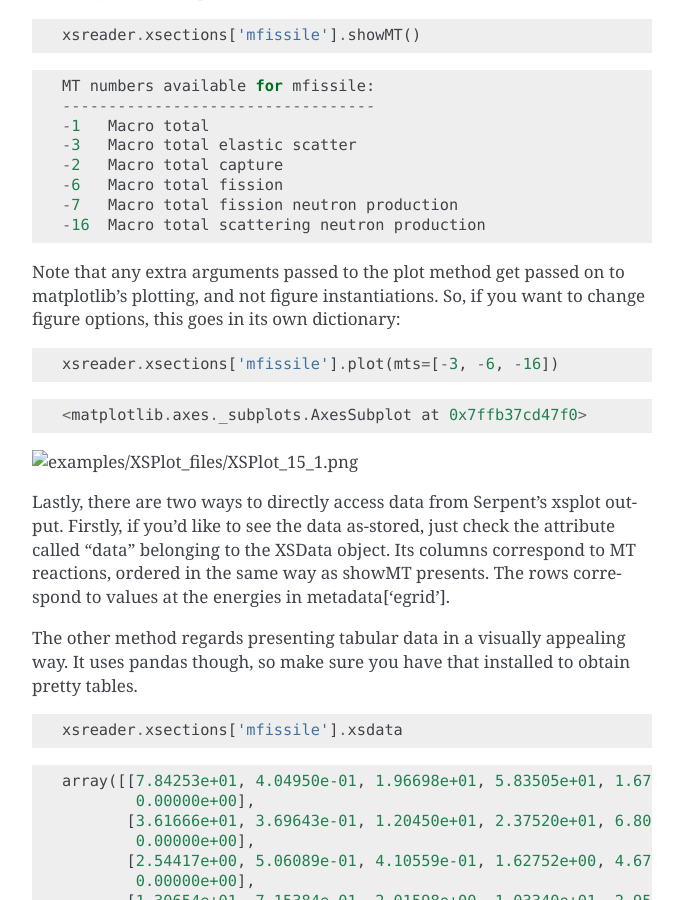
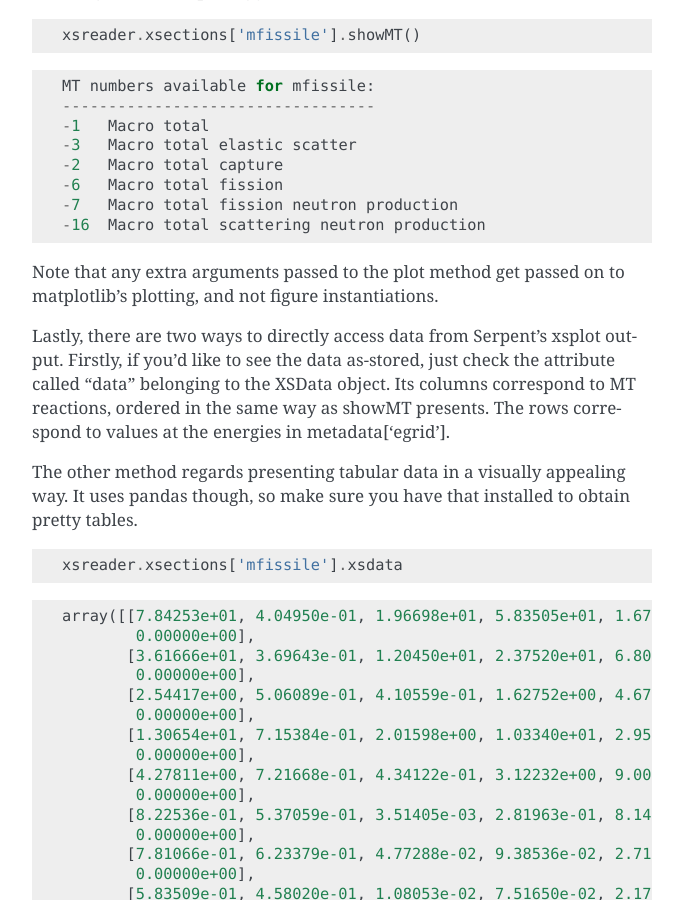
Before and after one commit to CORE-GATECH-GROUP/serpent-tools, a Sphinx documentation site: the page built from docs/examples/XSPlot.rst, in a window 1280 px wide and 900 px high, scrolled down 1898 px. Shown: the whole window, without its empty margins (428-1111 px from the left). Built offline with Sphinx 7.4.7, drawn with Linux system fonts in a browser that asks for light colours.

Commit message:
[Doc] XSPlot example renders code and figures (#133)
* fix xsplotter image in sphinx docs
* make xsplot ipyNB code appear in sphinx
* figargs kwarg was removed, docs reflect now

```diff
--- a/docs/examples/XSPlot.rst
+++ b/docs/examples/XSPlot.rst
@@ -23,7 +23,7 @@
 output, figuring out its filetype automatically as with other readers.
 Let’s plot some data used in the ``serpentTools`` regression suite.
 
-.. code:: ipython3
+.. code::
 
     import os
     import serpentTools
@@ -45,7 +45,7 @@
 chunk of plutonium metal reflected by beryllium. Let’s see what cross
 sections are available from the file:
 
-.. code:: ipython3
+.. code::
 
     xsreader.xsections.keys()
 
@@ -67,20 +67,20 @@
 
 Plotting the entries is very easy, check this out:
 
-.. code:: ipython3
+.. code::
 
     fig = xsreader.xsections['i4009_03c'].plot()
 
 
 
-.. image:: XSPlot_files/XSPlot_8_0.png
+.. image:: images/XSPlot_files/XSPlot_8_0.png
 
 
 This is nice to have an automatically generated legend, but gets
 somewhat busy quickly. So, it’s easy to check which MT numbers are
 available, and plot only a few:
 
-.. code:: ipython3
+.. code::
 
     xsreader.xsections['i4009_03c'].showMT()
 
@@ -100,20 +100,20 @@
     104   (n,d)
 
 
-.. code:: ipython3
+.. code::
 
     fig2 = xsreader.xsections['i4009_03c'].plot(mts=[2, 16], title='Less busy!')
 
 
 
-.. image:: XSPlot_files/XSPlot_11_0.png
+.. image:: images/XSPlot_files/XSPlot_11_0.png
 
 
 Of course, the same process can be applied to materials, but Serpent has
 some special unique negative MT numbers. The code will give you their
 meaning without requiring your reference back to the wiki.
 
-.. code:: ipython3
+.. code::
 
     xsreader.xsections['mfissile'].showMT()
 
@@ -131,25 +131,7 @@
 
 
 Note that any extra arguments passed to the plot method get passed on to
-matplotlib’s plotting, and not figure instantiations. So, if you want to
-change figure options, this goes in its own dictionary:
-
-.. code:: ipython3
-
-    xsreader.xsections['mfissile'].plot(mts=[-3, -6, -16])
-
-
-
-
-.. parsed-literal::
-
-    <matplotlib.axes._subplots.AxesSubplot at 0x7ffb37cd47f0>
-
-
-
-
-.. image:: XSPlot_files/XSPlot_15_1.png
-
+matplotlib’s plotting, and not figure instantiations.
 
 Lastly, there are two ways to directly access data from Serpent’s xsplot
 output. Firstly, if you’d like to see the data as-stored, just check the
@@ -161,7 +143,7 @@
 way. It uses pandas though, so make sure you have that installed to
 obtain pretty tables.
 
-.. code:: ipython3
+.. code::
 
     xsreader.xsections['mfissile'].xsdata
 
@@ -193,7 +175,7 @@
 
 
 
-.. code:: ipython3
+.. code::
 
     xsreader.xsections['mfissile'].tabulate()
 
```
Also changed, not shown: docs/examples/images/DepletionReader_22_0.png, docs/examples/images/DepletionReader_23_0.png, docs/examples/images/DepletionReader_25_0.png, docs/examples/images/XSPlot_files/XSPlot_11_0.png (added), docs/examples/images/XSPlot_files/XSPlot_15_0.png (added), docs/examples/images/XSPlot_files/XSPlot_15_1.png (added), docs/examples/images/XSPlot_files/XSPlot_8_0.png (added), 4 other files.
